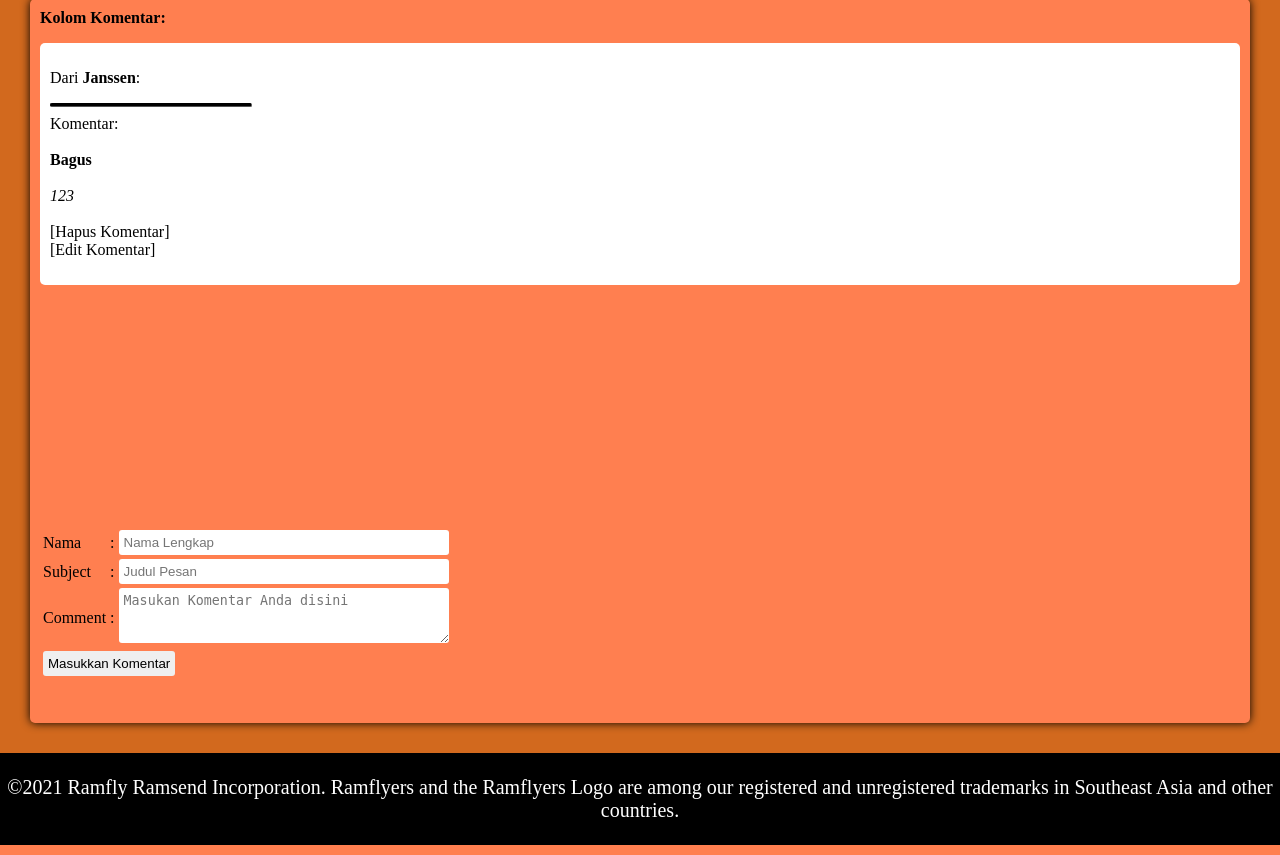
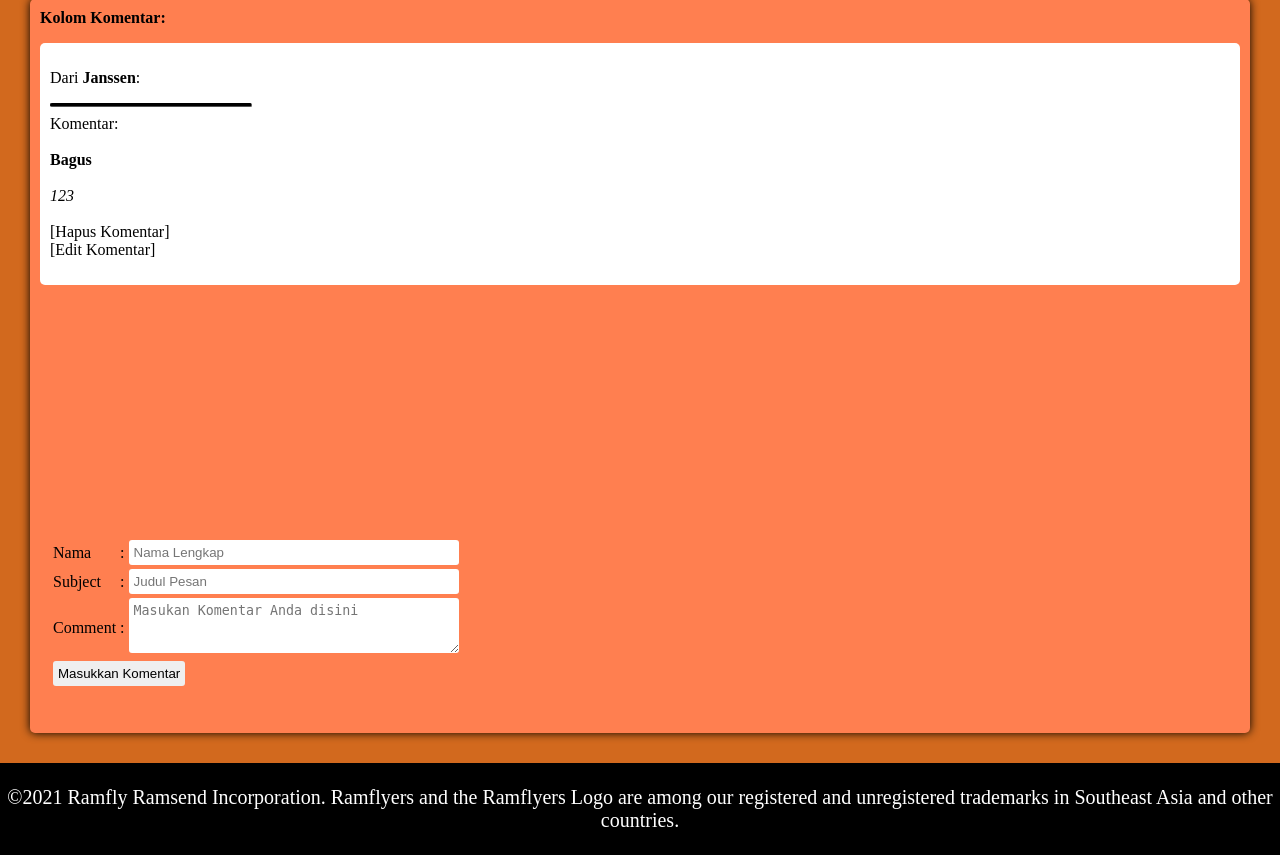
Before and after one commit to Otsuyukaze/Website_Ramflyers, a PHP site: page /home1.php in a window 1280 px wide. Shown: the part 1055-1910 px from the top of the page. Run offline with PHP 8.4, Linux system fonts and the light colour scheme; data comes from the database, SQL or seed files in the repository.

Commit message:
update daftar

```diff
--- a/Website Ramflyers/home1.php
+++ b/Website Ramflyers/home1.php
@@ -215,6 +215,9 @@
                 height:500px;
                 border-radius:5px;
             }
+            .space{
+                margin:10px;
+            }
         </style>
     </head>
     <body bgcolor="chocolate">
@@ -299,6 +302,7 @@
         ?>
         </div>
         </div>
+        <div class="space">
 <table>
             <form action="simpan.php" method="POST">
                 <tr>
@@ -353,6 +357,7 @@
         <p>
         </div>
         </div>
+    </div>
 </div>
 <div class="ukuran">
     <center>
```
